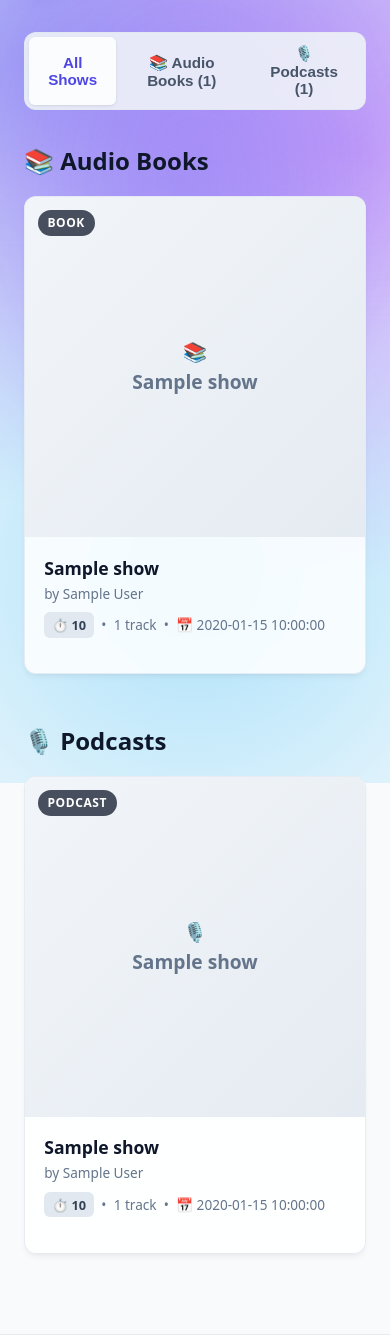
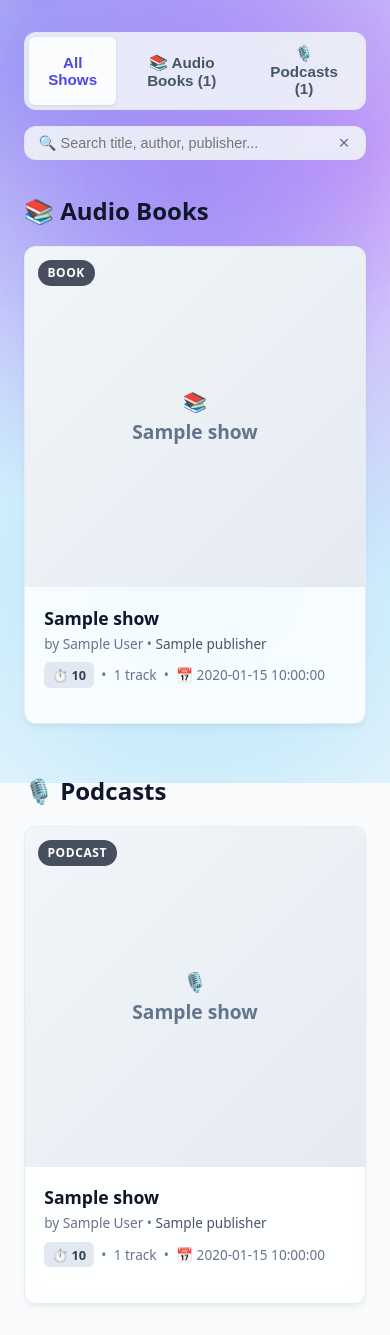
Before and after one commit to jakobbg/lissn, a FastAPI app: template src/lissn/templates/index.html in a window 390 px wide. Shown: the part 61-1396 px from the top of the page. Run offline with FastAPI, Linux system fonts and the light colour scheme; the template is opened without the code that fills it: most values are stand-ins (such as "Sample title", 1, 10 or a date in 2020); some libraries are stand-ins or nearby versions.

Commit message:
✨ Add title/author/publisher real-time search filter input field
Summary of Changes:
- 🔍 Added a real-time keypress search input field directly to the right of section filter tabs on index.html.
- 🏷️ Added support for publisher metadata parsing from notes.md frontmatter, database storage in SQLite, and API editing.
- 🎨 Added responsive styling for the search input field, clear button, card byline, and empty search results container.
- ⚡ Implemented combined client-side filtering logic in app.js for section tabs and search terms.
- 🧪 Added unit and integration tests covering publisher parsing, SQLite migrations, API edits, and search input UI elements.

Motivation & Technical Context:
- Enables instant library filtering by show title, author name, or publisher on every keypress without page reloads.
- Extends show metadata schema to support publisher attributes stored in notes.md YAML frontmatter and cached in SQLite.

```diff
--- a/src/lissn/app.py
+++ b/src/lissn/app.py
@@ -193,6 +193,7 @@ class LoginRequest(BaseModel):
 class EditShowRequest(BaseModel):
     title: str
     author: str = ""
+    publisher: str = ""
     description: str = ""
 
 
@@ -567,6 +568,7 @@ def api_edit_show(show_id: str, payload: EditShowRequest, request: Request) -> D
         show_id=show_id,
         title=payload.title,
         author=payload.author,
+        publisher=payload.publisher,
         description=payload.description,
     )
     if not updated_show:
--- a/src/lissn/static/app.js
+++ b/src/lissn/static/app.js
@@ -43,39 +43,89 @@ function updateThemeButtonText(btn, theme) {
   btn.setAttribute('aria-label', `Switch to ${theme === 'dark' ? 'light' : 'dark'} mode`);
 }
 
+let activeSectionFilter = 'all';
+let currentSearchQuery = '';
+
 /**
- * Initialize section filtering tabs ('all', 'books', 'podcasts').
+ * Initialize section filtering tabs ('all', 'books', 'podcasts') & real-time search input.
  */
 function initSectionFiltering() {
-  const tabs = document.querySelectorAll('.tab-btn');
+  const tabs = document.querySelectorAll('.toolbar .tab-btn');
   if (!tabs.length) return;
 
   const params = new URLSearchParams(window.location.search);
-  const activeSection = params.get('section') || 'all';
-
-  applyFilter(activeSection);
+  activeSectionFilter = params.get('section') || 'all';
+  currentSearchQuery = (params.get('q') || '').trim();
+
+  const searchInput = document.getElementById('library-search-input');
+  if (searchInput && currentSearchQuery) {
+    searchInput.value = currentSearchQuery;
+  }
+
+  initSearchFilter();
+  applyCombinedFilters();
 
   tabs.forEach(tab => {
     tab.addEventListener('click', (e) => {
-      const section = e.currentTarget.getAttribute('data-section');
-      applyFilter(section);
-
-      // Update URL query parameter cleanly without reloading page
-      const url = new URL(window.location);
-      if (section === 'all') {
-        url.searchParams.delete('section');
-      } else {
-        url.searchParams.set('section', section);
-      }
-      window.history.pushState({}, '', url);
-    });
-  });
-}
-
-function applyFilter(section) {
-  const tabs = document.querySelectorAll('.tab-btn');
+      activeSectionFilter = e.currentTarget.getAttribute('data-section') || 'all';
+      applyCombinedFilters();
+      updateFilterUrl();
+    });
+  });
+}
+
+/**
+ * Initialize real-time text input search filter (title, author, publisher).
+ */
+function initSearchFilter() {
+  const searchInput = document.getElementById('library-search-input');
+  const clearBtn = document.getElementById('search-clear-btn');
+  if (!searchInput) return;
+
+  const handleInput = () => {
+    currentSearchQuery = searchInput.value.trim();
+    if (clearBtn) {
+      clearBtn.hidden = !currentSearchQuery;
+    }
+    applyCombinedFilters();
+    updateFilterUrl();
+  };
+
+  searchInput.addEventListener('input', handleInput);
+
+  if (clearBtn) {
+    clearBtn.hidden = !searchInput.value.trim();
+    clearBtn.addEventListener('click', () => {
+      searchInput.value = '';
+      clearBtn.hidden = true;
+      currentSearchQuery = '';
+      applyCombinedFilters();
+      updateFilterUrl();
+      searchInput.focus();
+    });
+  }
+}
+
+function updateFilterUrl() {
+  const url = new URL(window.location);
+  if (activeSectionFilter === 'all') {
+    url.searchParams.delete('section');
+  } else {
+    url.searchParams.set('section', activeSectionFilter);
+  }
+  if (!currentSearchQuery) {
+    url.searchParams.delete('q');
+  } else {
+    url.searchParams.set('q', currentSearchQuery);
+  }
+  window.history.pushState({}, '', url);
+}
+
+function applyCombinedFilters() {
+  const tabs = document.querySelectorAll('.toolbar .tab-btn');
   tabs.forEach(tab => {
-    if (tab.getAttribute('data-section') === section) {
+    const sec = tab.getAttribute('data-section');
+    if (sec === activeSectionFilter) {
       tab.classList.add('active');
       tab.setAttribute('aria-selected', 'true');
     } else {
@@ -87,21 +137,52 @@ function applyFilter(section) {
   const cards = document.querySelectorAll('.show-card');
   const sectionBooks = document.getElementById('section-books');
   const sectionPodcasts = document.getElementById('section-podcasts');
+  const noResultsDiv = document.getElementById('no-search-results');
+  const searchQuerySpan = document.getElementById('search-query-text');
+
+  const query = currentSearchQuery.toLowerCase();
+  let visibleBooksCount = 0;
+  let visiblePodcastsCount = 0;
+  let totalVisibleCount = 0;
 
   cards.forEach(card => {
     const cardSection = card.getAttribute('data-section');
-    if (section === 'all' || cardSection === section) {
+    const title = (card.getAttribute('data-title') || card.querySelector('.show-title-link')?.textContent || '').toLowerCase();
+    const author = (card.getAttribute('data-author') || '').toLowerCase();
+    const publisher = (card.getAttribute('data-publisher') || '').toLowerCase();
+
+    const matchesSection = (activeSectionFilter === 'all' || cardSection === activeSectionFilter);
+    const matchesSearch = !query || title.includes(query) || author.includes(query) || publisher.includes(query);
+
+    if (matchesSection && matchesSearch) {
       card.style.display = 'flex';
+      totalVisibleCount++;
+      if (cardSection === 'books') visibleBooksCount++;
+      if (cardSection === 'podcasts') visiblePodcastsCount++;
     } else {
       card.style.display = 'none';
     }
   });
 
   if (sectionBooks) {
-    sectionBooks.style.display = (section === 'all' || section === 'books') ? 'block' : 'none';
-  }
+    const showBooksSection = (activeSectionFilter === 'all' || activeSectionFilter === 'books') && visibleBooksCount > 0;
+    sectionBooks.style.display = showBooksSection ? 'block' : 'none';
+  }
+
   if (sectionPodcasts) {
-    sectionPodcasts.style.display = (section === 'all' || section === 'podcasts') ? 'block' : 'none';
+    const showPodcastsSection = (activeSectionFilter === 'all' || activeSectionFilter === 'podcasts') && visiblePodcastsCount > 0;
+    sectionPodcasts.style.display = showPodcastsSection ? 'block' : 'none';
+  }
+
+  if (noResultsDiv) {
+    if (totalVisibleCount === 0 && (cards.length > 0)) {
+      noResultsDiv.style.display = 'block';
+      if (searchQuerySpan) {
+        searchQuerySpan.textContent = currentSearchQuery || activeSectionFilter;
+      }
+    } else {
+      noResultsDiv.style.display = 'none';
+    }
   }
 }
 
@@ -1342,6 +1423,7 @@ function initMarkdownEditor() {
       const showId = document.getElementById('edit-show-id')?.value;
       const title = document.getElementById('edit-title-input')?.value || '';
       const author = document.getElementById('edit-author-input')?.value || '';
+      const publisher = document.getElementById('edit-publisher-input')?.value || '';
       const descInput = document.getElementById('edit-description-input');
       const description = descInput ? descInput.value : '';
       const coverFileInput = document.getElementById('edit-cover-file');
@@ -1392,7 +1474,7 @@ function initMarkdownEditor() {
         const res = await fetch(`/api/shows/${showId}/edit`, {
           method: 'POST',
           headers: { 'Content-Type': 'application/json' },
-          body: JSON.stringify({ title, author, description })
+          body: JSON.stringify({ title, author, publisher, description })
         });
 
         if (res.ok) {
@@ -1493,11 +1575,13 @@ async function openEditModal(btn) {
   const showId = btn.getAttribute('data-show-id') || document.getElementById('edit-show-id')?.value;
   const title = btn.getAttribute('data-title') || '';
   const author = btn.getAttribute('data-author') || '';
+  const publisher = btn.getAttribute('data-publisher') || '';
   const description = btn.getAttribute('data-description') || '';
 
   const showIdInput = document.getElementById('edit-show-id');
   const titleInput = document.getElementById('edit-title-input');
   const authorInput = document.getElementById('edit-author-input');
+  const publisherInput = document.getElementById('edit-publisher-input');
   const descInput = document.getElementById('edit-description-input');
   const coverSelect = document.getElementById('edit-cover-select');
   const coverFileInput = document.getElementById('edit-cover-file');
@@ -1508,6 +1592,7 @@ async function openEditModal(btn) {
   if (showIdInput) showIdInput.value = showId;
   if (titleInput) titleInput.value = title;
   if (authorInput) authorInput.value = author;
+  if (publisherInput) publisherInput.value = publisher;
   if (descInput) descInput.value = description;
   if (coverFileInput) coverFileInput.value = '';
 
--- a/src/lissn/static/style.css
+++ b/src/lissn/static/style.css
@@ -339,6 +339,77 @@ a:focus-visible, button:focus-visible, input:focus-visible {
   box-shadow: 0 1px 3px rgba(0, 0, 0, 0.1);
 }
 
+.toolbar-filter-group {
+  display: flex;
+  flex-wrap: wrap;
+  align-items: center;
+  gap: 1rem;
+  flex: 1;
+}
+
+.search-filter-wrapper {
+  position: relative;
+  display: flex;
+  align-items: center;
+  min-width: 240px;
+  max-width: 360px;
+  flex: 1;
+}
+
+.search-input {
+  width: 100%;
+  padding: 0.5rem 2.2rem 0.5rem 0.85rem;
+  background-color: var(--bg-surface-elevated);
+  border: 1px solid var(--border-color);
+  border-radius: var(--radius-md);
+  color: var(--text-primary);
+  font-size: 0.9rem;
+  outline: none;
+  transition: border-color var(--transition-fast), box-shadow var(--transition-fast);
+}
+
+.search-input:focus {
+  border-color: var(--accent-primary);
+  box-shadow: 0 0 0 3px var(--accent-subtle);
+}
+
+.search-input::-webkit-search-cancel-button {
+  -webkit-appearance: none;
+  appearance: none;
+}
+
+.search-clear-btn {
+  position: absolute;
+  right: 0.6rem;
+  background: transparent;
+  border: none;
+  color: var(--text-muted);
+  font-size: 0.9rem;
+  cursor: pointer;
+  padding: 0.2rem 0.4rem;
+  border-radius: 50%;
+  display: flex;
+  align-items: center;
+  justify-content: center;
+  transition: color var(--transition-fast);
+}
+
+.search-clear-btn:hover {
+  color: var(--text-primary);
+}
+
+.card-byline {
+  font-size: 0.85rem;
+  color: var(--text-muted);
+  margin-top: -0.3rem;
+  margin-bottom: 0.5rem;
+}
+
+.publisher-label {
+  color: var(--text-secondary);
+  font-weight: 500;
+}
+
 .rescan-btn {
   background-color: var(--accent-subtle);
   color: var(--accent-text);
--- a/src/lissn/templates/index.html
+++ b/src/lissn/templates/index.html
@@ -57,10 +57,16 @@
 
   <main class="main-content">
     <div class="toolbar">
-      <div class="section-tabs" role="tablist" aria-label="Library section filter">
-        <button class="tab-btn active" data-section="all" role="tab" aria-selected="true">All Shows</button>
-        <button class="tab-btn" data-section="books" role="tab" aria-selected="false">📚 Audio Books ({{ books|length }})</button>
-        <button class="tab-btn" data-section="podcasts" role="tab" aria-selected="false">🎙️ Podcasts ({{ podcasts|length }})</button>
+      <div class="toolbar-filter-group">
+        <div class="section-tabs" role="tablist" aria-label="Library section filter">
+          <button class="tab-btn active" data-section="all" role="tab" aria-selected="true">All Shows</button>
+          <button class="tab-btn" data-section="books" role="tab" aria-selected="false">📚 Audio Books ({{ books|length }})</button>
+          <button class="tab-btn" data-section="podcasts" role="tab" aria-selected="false">🎙️ Podcasts ({{ podcasts|length }})</button>
+        </div>
+        <div class="search-filter-wrapper">
+          <input type="search" id="library-search-input" class="search-input" placeholder="🔍 Search title, author, publisher..." aria-label="Search shows by title, author, or publisher" autocomplete="off" spellcheck="false">
+          <button type="button" id="search-clear-btn" class="search-clear-btn" aria-label="Clear search" hidden>✕</button>
+        </div>
       </div>
       {% if authenticated %}
         <button id="rescan-btn" class="rescan-btn">
@@ -75,7 +81,7 @@
       {% if books %}
         <div class="shows-grid">
           {% for show in books %}
-            <article class="show-card" id="show-{{ show.show_id }}" data-section="books" tabindex="-1">
+            <article class="show-card" id="show-{{ show.show_id }}" data-section="books" data-title="{{ show.title|lower }}" data-author="{{ (show.author or '')|lower }}" data-publisher="{{ (show.publisher or '')|lower }}" tabindex="-1">
               <a href="/show/{{ show.show_id }}" class="cover-wrapper" aria-label="View {{ show.title }}">
                 {% if show.cover_path %}
                   <img src="/covers/{{ show.show_id }}" alt="Cover for {{ show.title }}" class="cover-image" loading="lazy">
@@ -89,8 +95,12 @@
               </a>
               <div class="card-body">
                 <a href="/show/{{ show.show_id }}" class="show-title-link">{{ show.title }}</a>
-                {% if show.author %}
-                  <div style="font-size: 0.85rem; color: var(--text-muted); margin-top: -0.3rem; margin-bottom: 0.5rem;">by {{ show.author }}</div>
+                {% if show.author or show.publisher %}
+                  <div class="card-byline">
+                    {% if show.author %}by {{ show.author }}{% endif %}
+                    {% if show.author and show.publisher %} • {% endif %}
+                    {% if show.publisher %}<span class="publisher-label">{{ show.publisher }}</span>{% endif %}
+                  </div>
                 {% endif %}
                 <div class="meta-row">
                   <span class="duration-badge">⏱️ {{ show.formatted_duration }}</span>
@@ -114,7 +124,7 @@
       {% if podcasts %}
         <div class="shows-grid">
           {% for show in podcasts %}
-            <article class="show-card" id="show-{{ show.show_id }}" data-section="podcasts" tabindex="-1">
+            <article class="show-card" id="show-{{ show.show_id }}" data-section="podcasts" data-title="{{ show.title|lower }}" data-author="{{ (show.author or '')|lower }}" data-publisher="{{ (show.publisher or '')|lower }}" tabindex="-1">
               <a href="/show/{{ show.show_id }}" class="cover-wrapper" aria-label="View {{ show.title }}">
                 {% if show.cover_path %}
                   <img src="/covers/{{ show.show_id }}" alt="Cover for {{ show.title }}" class="cover-image" loading="lazy">
@@ -128,8 +138,12 @@
               </a>
               <div class="card-body">
                 <a href="/show/{{ show.show_id }}" class="show-title-link">{{ show.title }}</a>
-                {% if show.author %}
-                  <div style="font-size: 0.85rem; color: var(--text-muted); margin-top: -0.3rem; margin-bottom: 0.5rem;">by {{ show.author }}</div>
+                {% if show.author or show.publisher %}
+                  <div class="card-byline">
+                    {% if show.author %}by {{ show.author }}{% endif %}
+                    {% if show.author and show.publisher %} • {% endif %}
+                    {% if show.publisher %}<span class="publisher-label">{{ show.publisher }}</span>{% endif %}
+                  </div>
                 {% endif %}
                 <div class="meta-row">
                   <span class="duration-badge">⏱️ {{ show.formatted_duration }}</span>
@@ -146,6 +160,12 @@
         <p class="text-muted">No Podcasts found in library folder.</p>
       {% endif %}
     </section>
+
+    <div id="no-search-results" class="no-search-results" style="display: none;">
+      <p class="text-muted" style="text-align: center; margin: 3rem 0; font-size: 1.05rem;">
+        🔍 No matching shows found for "<span id="search-query-text"></span>".
+      </p>
+    </div>
   </main>
 
   <footer class="site-footer">
```
Also changed, not shown: src/lissn/scanner.py (+16 -6 lines), src/lissn/templates/show.html (+10 -3 lines), tests/test_app.py (+24 -0 lines), tests/test_scanner.py (+63 -0 lines).
